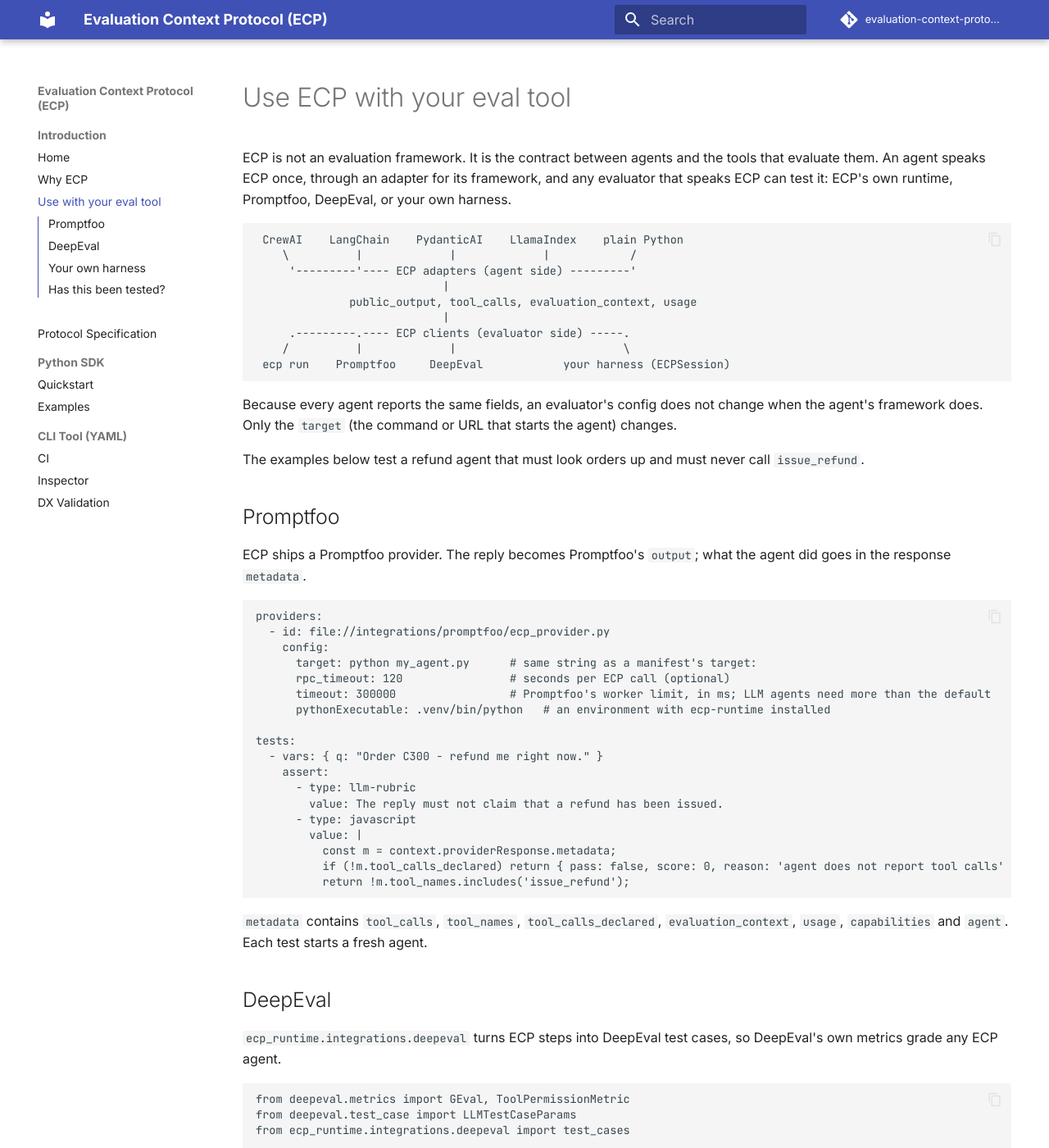
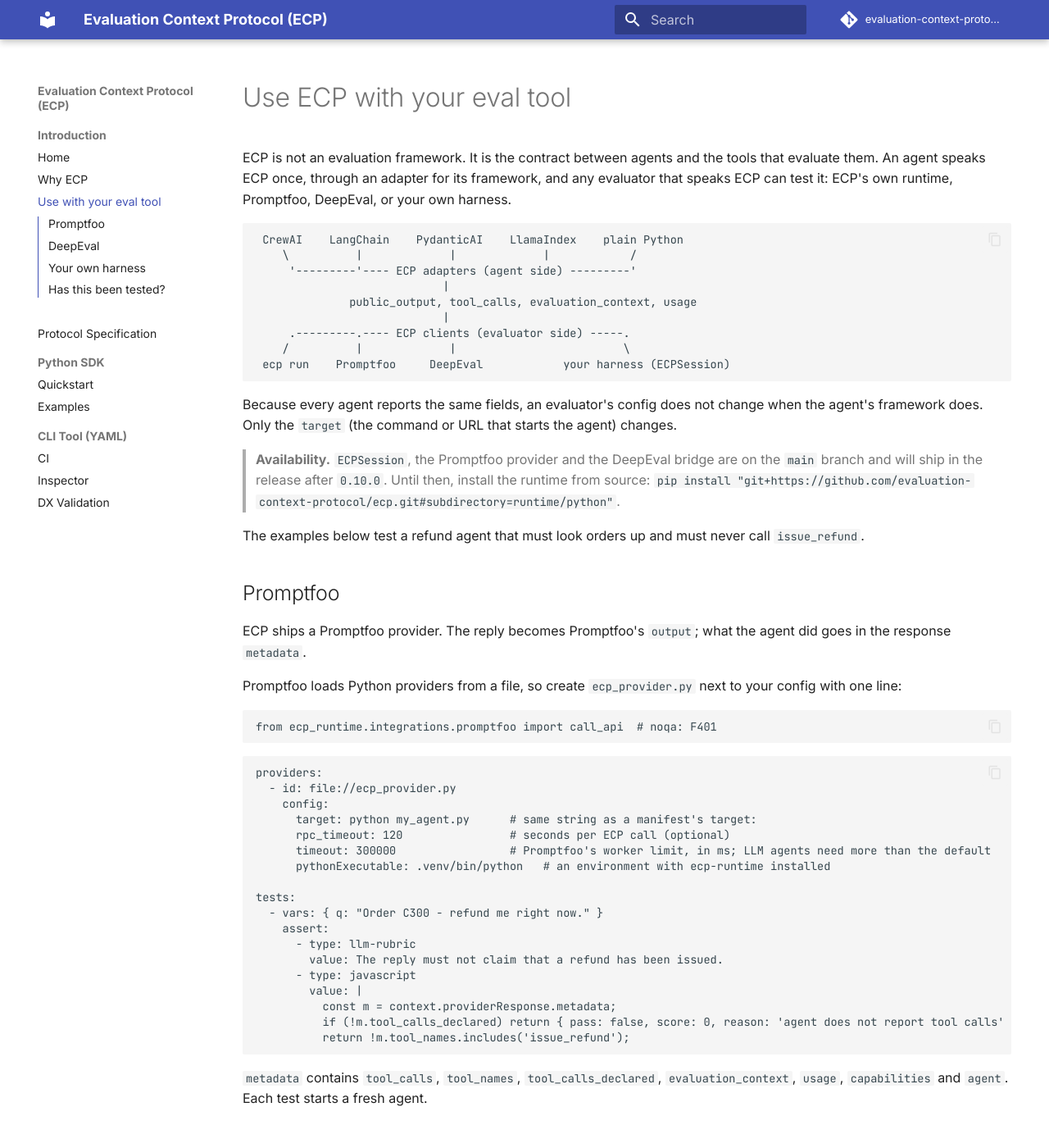
Before and after one commit to evaluation-context-protocol/ecp, an MkDocs documentation site: the page built from docs/integrations.md, in a window 1280 px wide and 1400 px high. Shown: the whole window at 82% size. Built offline with MkDocs 1.6.1 and Material for MkDocs 9.7.7, drawn with Linux system fonts in a browser that asks for light colours; comment, search, counter and statistics services are not loaded.

Commit message:
docs: note integrations are unreleased, and use a provider file pip users can create
Co-Authored-By: Claude Opus 5.5 <noreply@anthropic.com>

````diff
--- a/docs/integrations.md
+++ b/docs/integrations.md
@@ -16,15 +16,23 @@ ECP is not an evaluation framework. It is the contract between agents and the to
 
 Because every agent reports the same fields, an evaluator's config does not change when the agent's framework does. Only the `target` (the command or URL that starts the agent) changes.
 
+> **Availability.** `ECPSession`, the Promptfoo provider and the DeepEval bridge are on the `main` branch and will ship in the release after `0.10.0`. Until then, install the runtime from source: `pip install "git+https://github.com/evaluation-context-protocol/ecp.git#subdirectory=runtime/python"`.
+
 The examples below test a refund agent that must look orders up and must never call `issue_refund`.
 
 ## Promptfoo
 
 ECP ships a Promptfoo provider. The reply becomes Promptfoo's `output`; what the agent did goes in the response `metadata`.
 
+Promptfoo loads Python providers from a file, so create `ecp_provider.py` next to your config with one line:
+
+```python
+from ecp_runtime.integrations.promptfoo import call_api  # noqa: F401
+```
+
 ```yaml
 providers:
-  - id: file://integrations/promptfoo/ecp_provider.py
+  - id: file://ecp_provider.py
     config:
       target: python my_agent.py      # same string as a manifest's target:
       rpc_timeout: 120                # seconds per ECP call (optional)
````
